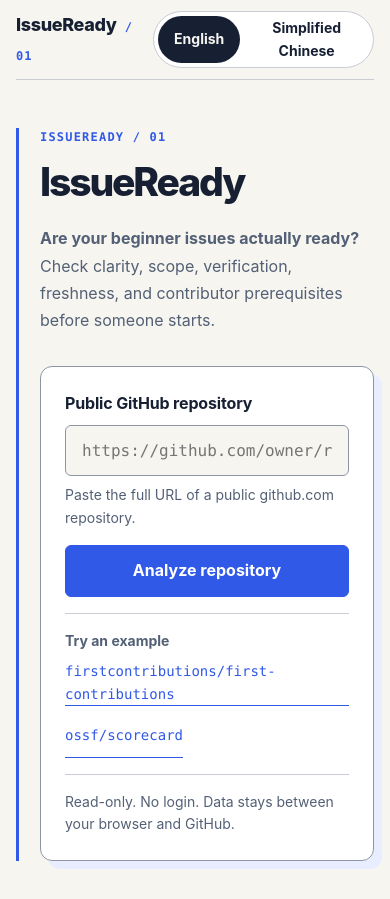
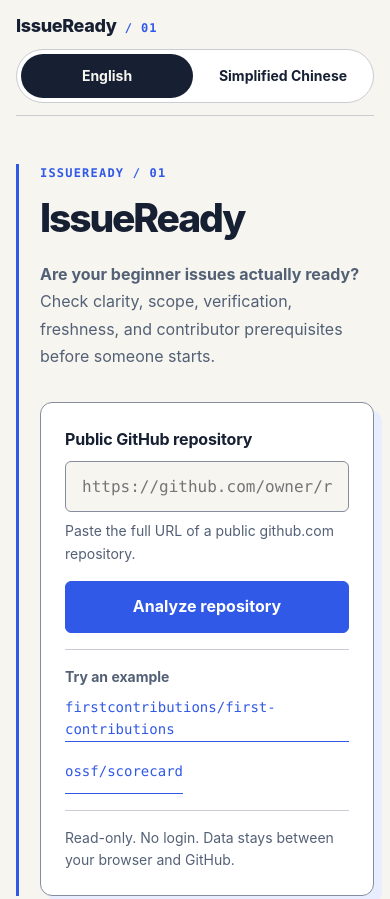
Before and after one commit to Thworry/issueready, a React (Vite) app: page / in a window 390 px wide. Shown: the top 899 px of the page. Built offline with nearby package versions, Linux system fonts and the light colour scheme.

Commit message:
fix: strengthen landing accessibility

```diff
--- a/src/components/repo-form.tsx
+++ b/src/components/repo-form.tsx
@@ -1,4 +1,4 @@
-import { useId, useState, type FormEvent } from "react";
+import { useId, useRef, useState, type FormEvent } from "react";
 import type { Language } from "../features/analyzer/model";
 import { messages } from "../i18n";
 
@@ -28,6 +28,7 @@
 }: RepoFormProps) {
   const [value, setValue] = useState(defaultValue);
   const [empty, setEmpty] = useState(false);
+  const inputRef = useRef<HTMLInputElement>(null);
   const inputId = useId();
   const helpId = useId();
   const errorId = useId();
@@ -38,6 +39,7 @@
     const input = value.trim();
     if (!input) {
       setEmpty(true);
+      if (!loading) inputRef.current?.focus();
       return;
     }
 
@@ -66,6 +68,8 @@
             if (empty) setEmpty(false);
           }}
           placeholder={copy.formPlaceholder}
+          ref={inputRef}
+          required
           spellCheck={false}
           type="url"
           value={value}
--- a/src/styles/app.css
+++ b/src/styles/app.css
@@ -29,6 +29,7 @@
   font-size: 1.125rem;
   font-weight: 760;
   letter-spacing: -0.02em;
+  white-space: nowrap;
 }
 
 .wordmark::after {
@@ -57,12 +58,13 @@
   background: transparent;
   font-size: 0.875rem;
   font-weight: 650;
+  white-space: nowrap;
   transition:
     background-color var(--motion-duration) var(--motion-easing),
     color var(--motion-duration) var(--motion-easing);
 }
 
-.language-switcher button:hover:not(:disabled) {
+.language-switcher button[aria-pressed="false"]:hover:not(:disabled) {
   background: var(--color-cobalt-soft);
 }
 
@@ -351,6 +353,31 @@
   margin: 0;
 }
 
+@media (max-width: 30rem) {
+  .site-header {
+    flex-direction: column;
+    align-items: stretch;
+    justify-content: center;
+    gap: var(--space-2);
+    padding-block: var(--space-3);
+  }
+
+  .wordmark {
+    align-self: flex-start;
+  }
+
+  .language-switcher {
+    display: grid;
+    grid-template-columns: repeat(2, minmax(0, 1fr));
+    width: 100%;
+  }
+
+  .language-switcher button {
+    min-width: 0;
+    padding-inline: var(--space-2);
+  }
+}
+
 @media (min-width: 50rem) {
   .site-header,
   .main-shell,
--- a/src/styles/tokens.css
+++ b/src/styles/tokens.css
@@ -10,7 +10,7 @@
   --color-surface: #ffffff;
   --color-ink-muted: #536075;
   --color-rule: #c9ccd2;
-  --color-rule-strong: #8e96a5;
+  --color-rule-strong: #858d9c;
   --color-cobalt-soft: #e8edff;
   --color-error-soft: #f9e9e7;
 
```
Also changed, not shown: 2 other files (tests, documents, lock files or other folders).
